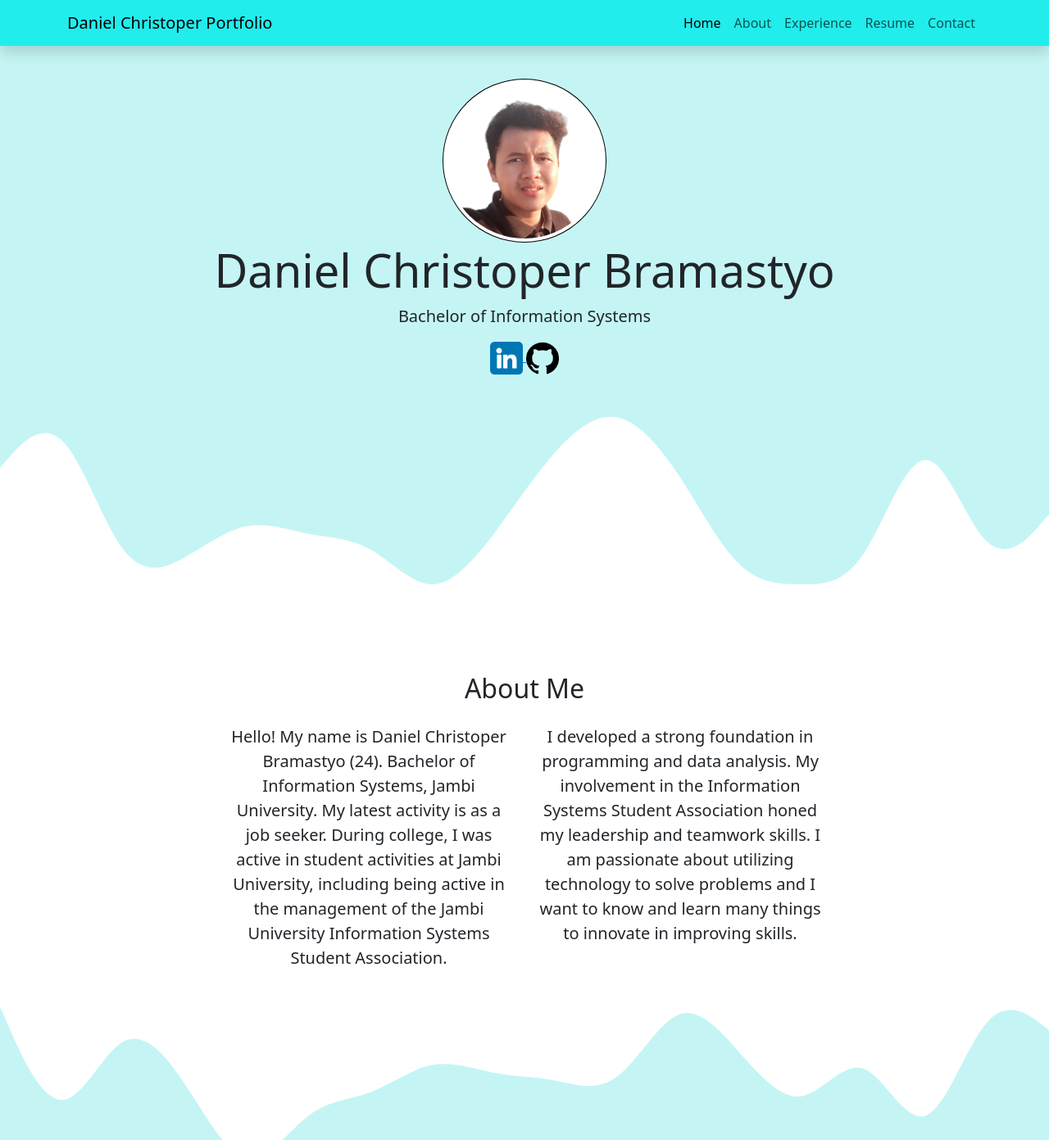
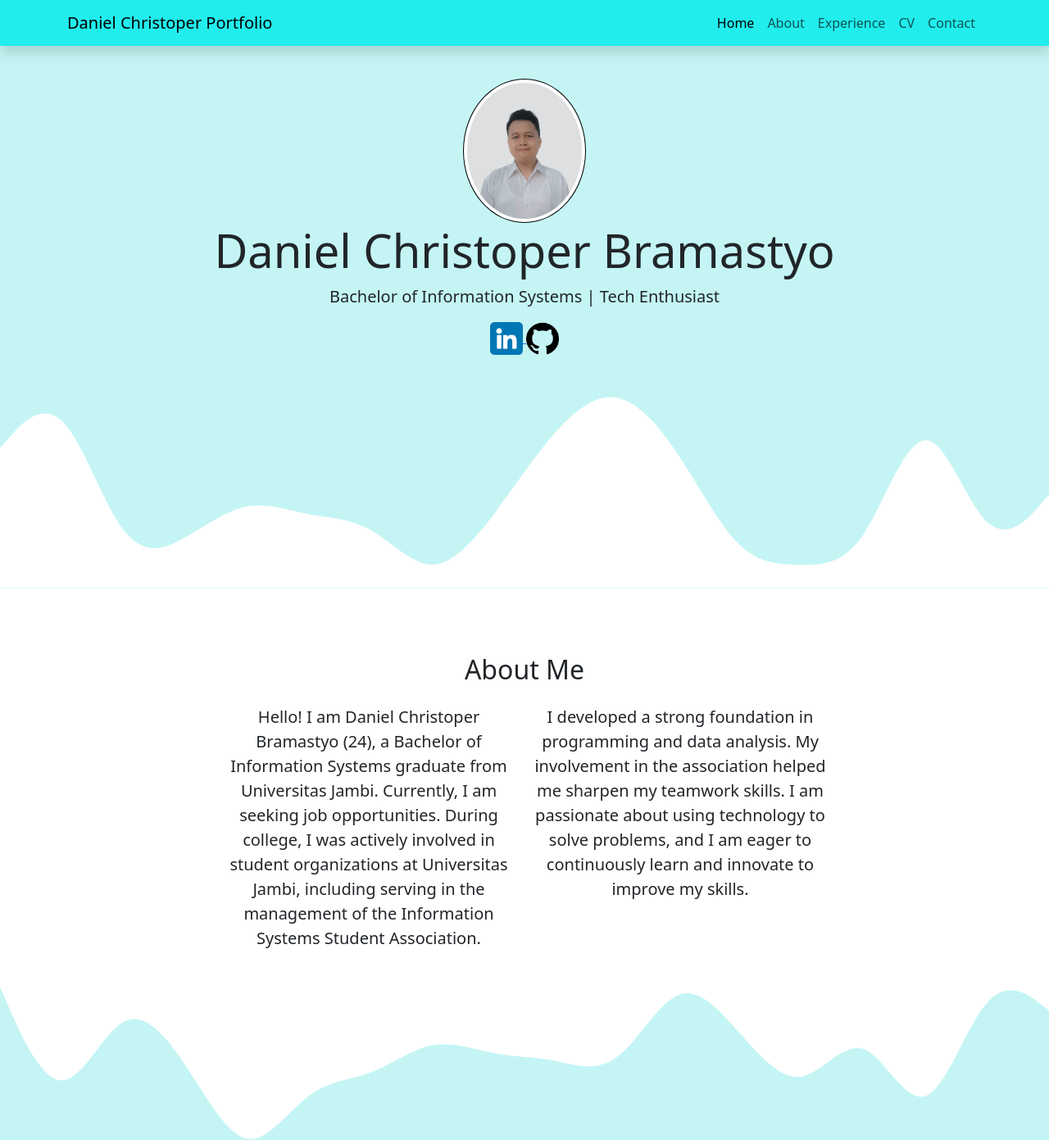
Before and after one commit to danielchristoper/danielchristoper.github.io, a website: page index.html in a window 1280 px wide. Shown: the top 1391 px of the page at 82% size. Drawn offline with nearby package versions, Linux system fonts and the light colour scheme.

Commit message:
Update img, about me, and cv

```diff
--- a/index.html
+++ b/index.html
@@ -29,7 +29,7 @@
               <a class="nav-link" href="#experience">Experience</a>
             </li>
             <li class="nav-item">
-              <a class="nav-link" href="resume.html">Resume</a>
+              <a class="nav-link" href="resume.html">CV</a>
             </li>
             <li class="nav-item">
               <a class="nav-link" href="#contact">Contact</a>
@@ -44,9 +44,9 @@
       </div>
     </nav>
     <section class="jumbotron text-center">
-      <img src="img/My_picture.png" alt="Daniel" width="200" class="rounded-circle img-thumbnail" style="border-color: black" />
+      <img src="img/20240902_113902-Photoroom (2).jpg" alt="Daniel" width="150" class="rounded-circle img-thumbnail" style="border-color: black" data-bs-toggle="modal" data-bs-target="#imageModal" />
       <h1 class="display-4">Daniel Christoper Bramastyo</h1>
-      <p class="lead">Bachelor of Information Systems</p>
+      <p class="lead">Bachelor of Information Systems | Tech Enthusiast</p>
       <div class="social-icons">
         <!--
         <a href="https://www.instagram.com/daniel_christoper_b/" target="_blank">
@@ -78,14 +78,14 @@
         <div class="row justify-content-center fs-5 text-center">
           <div class="col-md-4">
             <p>
-              Hello! My name is Daniel Christoper Bramastyo (24). Bachelor of Information Systems, Jambi University. My latest activity is as a job seeker. During college, I was active in student activities at Jambi University, including
-              being active in the management of the Jambi University Information Systems Student Association.
+              Hello! I am Daniel Christoper Bramastyo (24), a Bachelor of Information Systems graduate from Universitas Jambi. Currently, I am seeking job opportunities. During college, I was actively involved in student organizations at
+              Universitas Jambi, including serving in the management of the Information Systems Student Association.
             </p>
           </div>
           <div class="col-md-4">
             <p>
-              I developed a strong foundation in programming and data analysis. My involvement in the Information Systems Student Association honed my leadership and teamwork skills. I am passionate about utilizing technology to solve
-              problems and I want to know and learn many things to innovate in improving skills.
+              I developed a strong foundation in programming and data analysis. My involvement in the association helped me sharpen my teamwork skills. I am passionate about using technology to solve problems, and I am eager to continuously
+              learn and innovate to improve my skills.
             </p>
           </div>
         </div>
```
Also changed, not shown: resume.html (+2 -2 lines), img/20240902_113902-Photoroom (2).jpg (added), img/My_picture.png (deleted), 2 other files.
